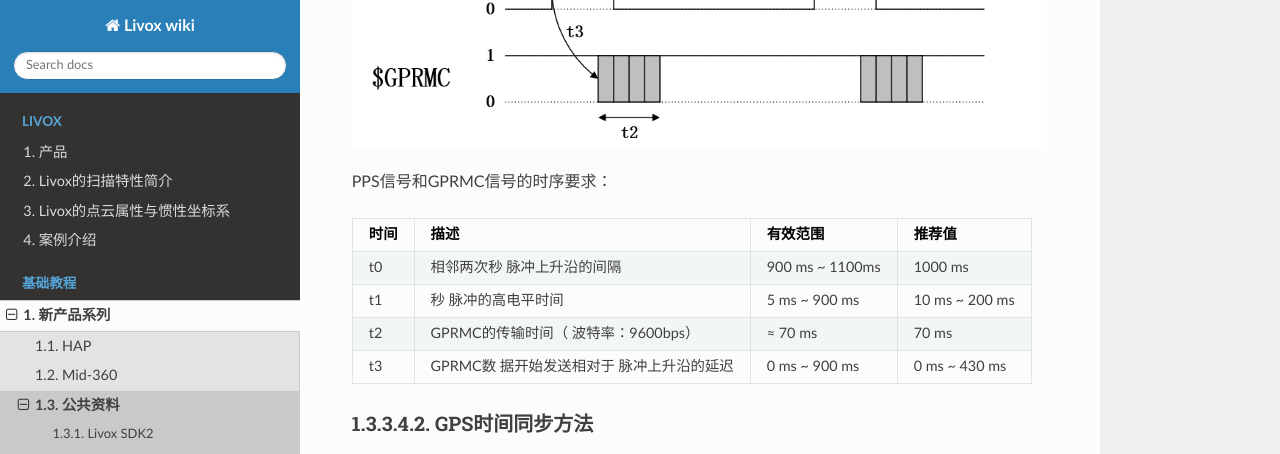
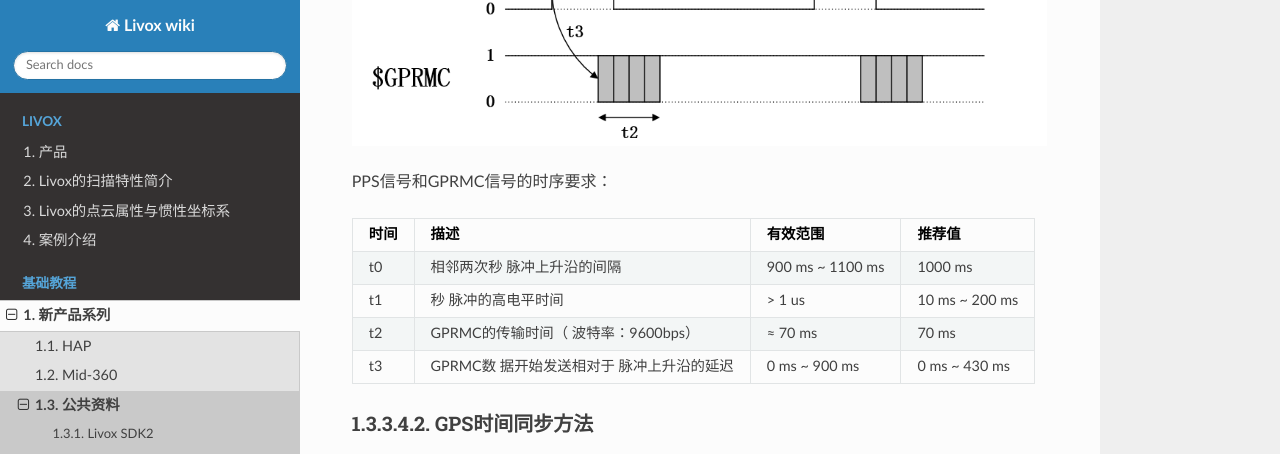
Before and after one commit to Livox-SDK/livox_wiki_cn, a Sphinx documentation site: the page built from source/tutorials/new_product/common/time_sync.rst, in a window 1280 px wide and 900 px high, scrolled down 7667 px. Shown: the top 454 px of the window. Built offline with Sphinx 7.4.7 and the Read the Docs theme 2.0.0, drawn with Linux system fonts in a browser that asks for light colours.

Commit message:
更新秒脉冲时间

```diff
--- a/source/tutorials/new_product/common/time_sync.rst
+++ b/source/tutorials/new_product/common/time_sync.rst
@@ -250,9 +250,9 @@ PPS信号和GPRMC信号的时序要求：
 | 时间 | 描述              | 有效范围          | 推荐值            |
 +======+===================+===================+===================+
 | t0   | 相邻两次秒        |    900 ms ~       |    1000 ms        |
-|      | 脉冲上升沿的间隔  |    1100ms         |                   |
+|      | 脉冲上升沿的间隔  |    1100 ms        |                   |
 +------+-------------------+-------------------+-------------------+
-| t1   | 秒                |    5 ms ~ 900 ms  |    10 ms ~ 200 ms |
+| t1   | 秒                |    > 1 us         |    10 ms ~ 200 ms |
 |      | 脉冲的高电平时间  |                   |                   |
 +------+-------------------+-------------------+-------------------+
 | t2   | GPRMC的传输时间（ |    ≈ 70 ms        |    70 ms          |
```
